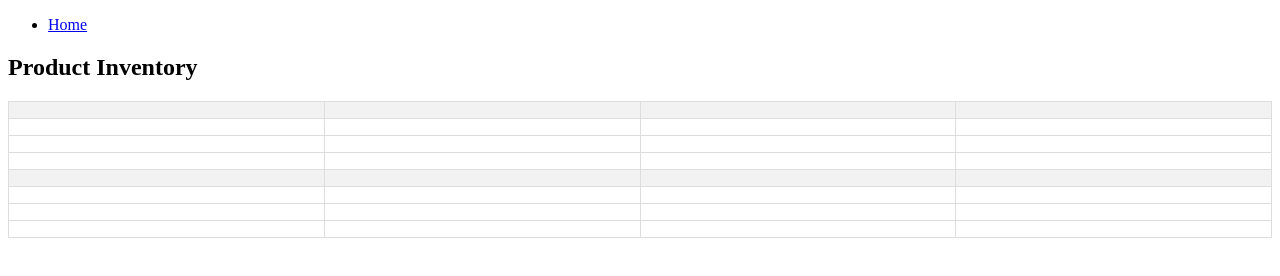
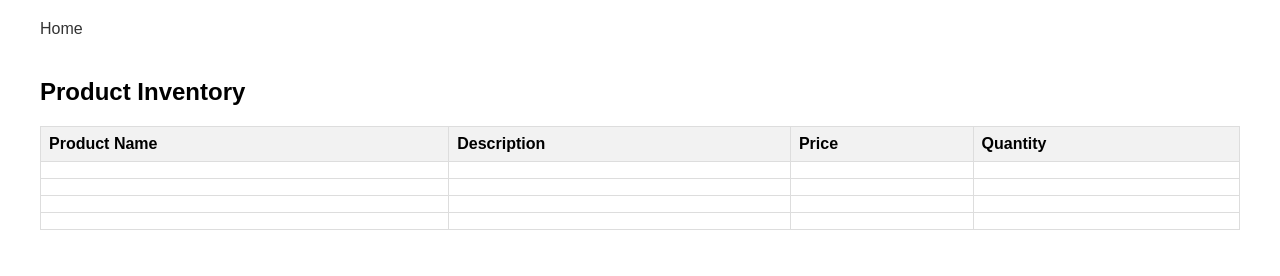
Before and after one commit to Danmark12/it28-ecommerce-m-javier, a plain HTML site: page index.html in a window 1280 px wide. Drawn offline with Linux system fonts and the light colour scheme.

```diff
--- /dev/null
+++ b/assets/css/style.css
@@ -0,0 +1,47 @@
+body {
+    font-family: Arial, sans-serif;
+    margin: 0;
+    padding: 0;
+}
+
+.container {
+    max-width: 1200px;
+    margin: 0 auto;
+    padding: 20px;
+}
+
+nav ul {
+    list-style-type: none;
+    padding: 0;
+    margin: 0;
+}
+
+nav ul li {
+    display: inline;
+    margin-right: 20px;
+}
+
+nav ul li a {
+    text-decoration: none;
+    color: #333;
+}
+
+table {
+    width: 100%;
+    border-collapse: collapse;
+    margin-top: 20px;
+}
+
+th, td {
+    border: 1px solid #ddd;
+    padding: 8px;
+    text-align: left;
+}
+
+th {
+    background-color: #f2f2f2;
+}
+
+h2 {
+    margin-top: 40px;
+}
--- a/index.html
+++ b/index.html
@@ -3,64 +3,32 @@
 <head>
     <meta charset="UTF-8">
     <meta name="viewport" content="width=device-width, initial-scale=1.0">
-
     <title>Ecommerce</title>
-    <style>
-        table {
-            width: 100%;
-            border-collapse: collapse;
-        }
-        th, td {
-            border: 1px solid #ddd;
-            padding: 8px;
-            text-align: left;
-        }
-        th {
-            background-color: #f2f2f2;
-        }
-    </style>
+    <link rel="stylesheet" href="assets/css/style.css">
 </head>
 <body>
-    <div id= "Product Inventory">
+    <div id="Product Inventory">
         <div class="container">
             <nav>
                 <ul id="sidemenu">
                     <li><a href="#Product Inventory">Home</a></li>
+                </ul>
+            </nav>
 
-            </nav>
-        </head>
             <h2>Product Inventory</h2>
 
             <table>
                 <tr>
-            <th></th>
-            <th></th>
-            <th></th>
-            <th></th>
+                    <th>Product Name</th>
+                    <th>Description</th>
+                    <th>Price</th>
+                    <th>Quantity</th>
                 </tr>
                 <tr>
                     <td></td>
                     <td></td>
                     <td></td>
                     <td></td>
-          </tr>
-          <tr>
-            <td></td>
-            <td></td>
-            <td></td>
-            <td></td>
-          </tr>
-          <tr>
-            <td></td>
-            <td></td>
-            <td></td>
-            <td></td>
-          </tr>
-          <tr>
-            <th></th>
-            <th></th>
-            <th></th>
-            <th></th>
                 </tr>
                 <tr>
                     <td></td>
@@ -82,6 +50,6 @@
                 </tr>
             </table>
         </div>
-
+    </div>
 </body>
 </html>
```
Also changed, not shown: Payment&Accounting/payment.html (added). Lines whose indentation alone changed are shown as unchanged.
